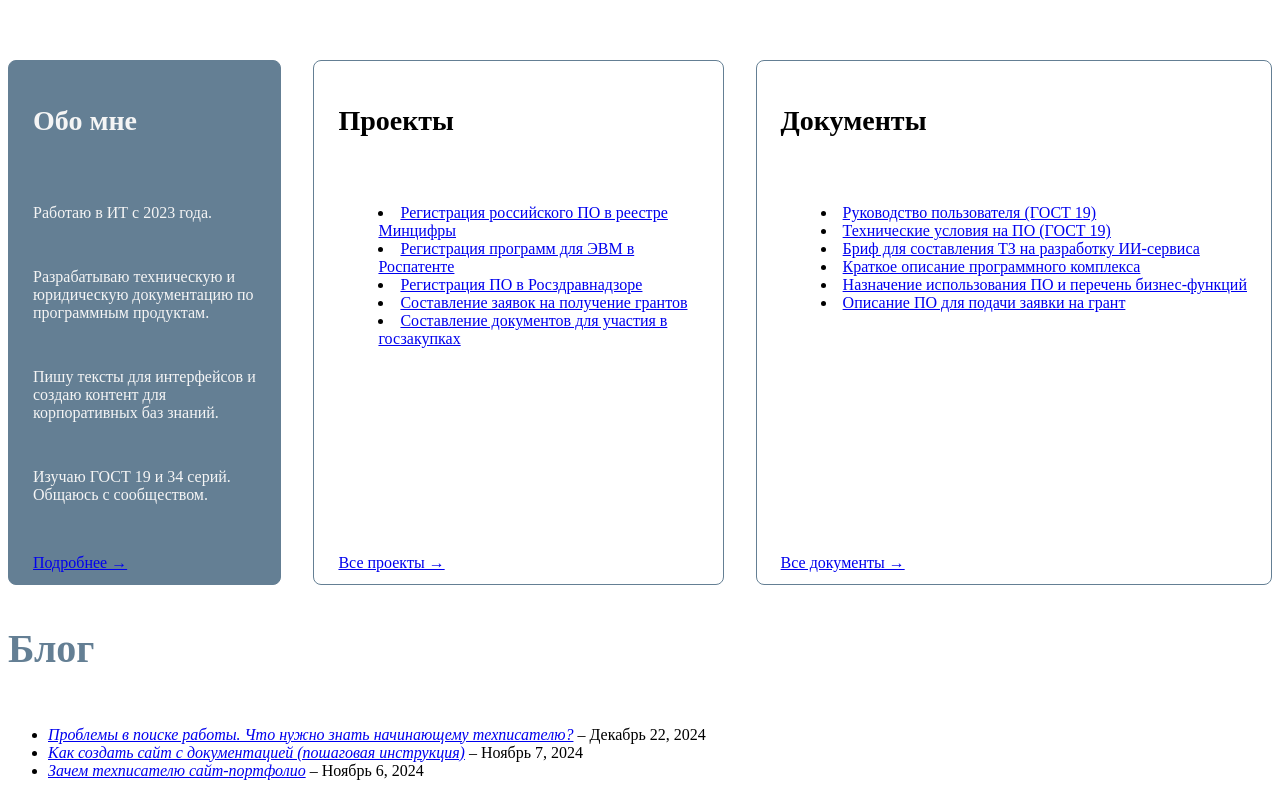
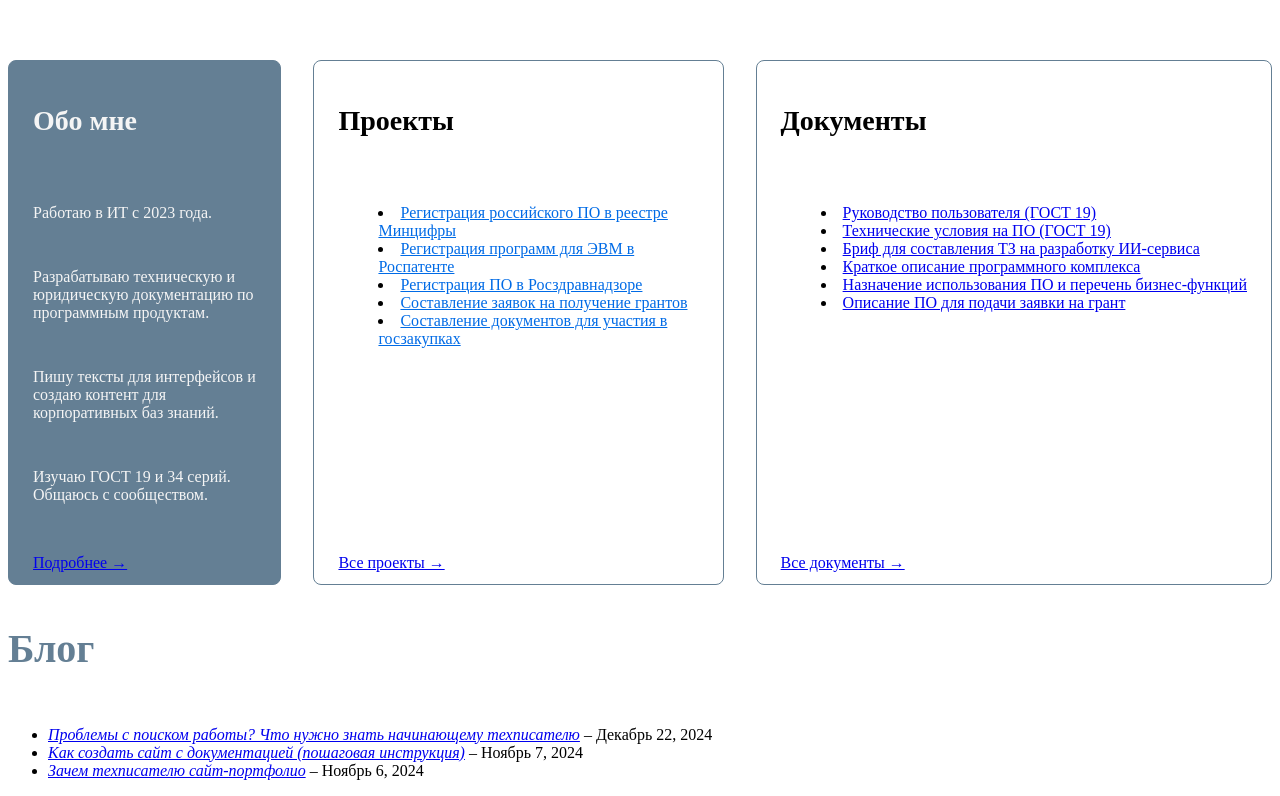
Before and after one commit to pnrf/myrepo, a Next.js app: page / in a window 1280 px wide. Shown: the part 625-1421 px from the top of the page. Built offline with nearby package versions, Linux system fonts and the light colour scheme.

Commit message:
docs: update content

```diff
--- a/components/main-page/main-page.jsx
+++ b/components/main-page/main-page.jsx
@@ -8,7 +8,7 @@ export default function MainPage() {
 					<div>
 						<h1 className={styles['hero-section__title']}>Юрий Панкратов</h1>
 						<h2 className={styles['hero-section__subtitle']}>технический писатель</h2>
-						<p className={styles['hero-section__text']}>На этом сайте собрал краткую информацию <a className={styles['hero-section__link']} href="/about/">о себе</a>, <a className={styles['hero-section__link']} href="/portfolio/">портфолио</a>, <a className={styles['hero-section__link']} href="/knowledge-base/">базу знаний</a> и <a className={styles['hero-section__link']} href="/blog/">блог</a>, чтобы показать свои умения и навыки на реальных примерах. </p>
+						<p className={styles['hero-section__text']}>На этом сайте собрал краткую информацию <a className={styles['link']} href="/about/">о себе</a>, <a className={styles['link']} href="/portfolio/">портфолио</a>, <a className={styles['link']} href="/knowledge-base/">базу знаний</a> и <a className={styles['link']} href="/blog/">блог</a>, чтобы показать свои умения и навыки на реальных примерах. </p>
 						<p className={styles['hero-section__text']}>Это позволяет эффективнее общаться с рекрутерами и тимлидами в процессе поиска работы. Экономит время.</p>
 					</div>
 					<div>
@@ -38,11 +38,11 @@ export default function MainPage() {
 					<div className={styles['portfolio-section__content']}>
 						<div className={styles['portfolio-section__text-wrapper']}>
 							<ul className={styles['portfolio-section__card-list']}>
-								<li><a href="/portfolio/projects/registratsiya-rossiyskogo-po-v-reyestre-mintsifry">Регистрация российского ПО в реестре Минцифры</a></li>
-								<li><a href="/portfolio/projects/registratsiya-programm-dlya-evm-v-rospatente">Регистрация программ для ЭВМ в Роспатенте</a></li>
-								<li><a href="/portfolio/projects/registratsiya-po-v-roszdravnadzore">Регистрация ПО в Росздравнадзоре</a></li>
-								<li><a href="/portfolio/projects/sostavleniye-zayavok-na-polucheniye-grantov">Составление заявок на получение грантов</a></li>
-								<li><a href="/portfolio/projects/sostavleniye-dokumentov-dlya-uchastiya-v-goszakupkakh">Составление документов для участия в госзакупках</a></li>
+								<li><a className={styles['link']} href="/portfolio/projects/registratsiya-rossiyskogo-po-v-reyestre-mintsifry">Регистрация российского ПО в реестре Минцифры</a></li>
+								<li><a className={styles['link']} href="/portfolio/projects/registratsiya-programm-dlya-evm-v-rospatente">Регистрация программ для ЭВМ в Роспатенте</a></li>
+								<li><a className={styles['link']} href="/portfolio/projects/registratsiya-po-v-roszdravnadzore">Регистрация ПО в Росздравнадзоре</a></li>
+								<li><a className={styles['link']} href="/portfolio/projects/sostavleniye-zayavok-na-polucheniye-grantov">Составление заявок на получение грантов</a></li>
+								<li><a className={styles['link']} href="/portfolio/projects/sostavleniye-dokumentov-dlya-uchastiya-v-goszakupkakh">Составление документов для участия в госзакупках</a></li>
 							</ul>
 						</div>
 						<a href="/portfolio/projects">Все проекты →</a>
--- a/components/main-page/main-page.module.css
+++ b/components/main-page/main-page.module.css
@@ -1,3 +1,8 @@
+.link {
+	color: rgb(0, 107, 230);
+	text-decoration: underline;
+}
+
 .section__title {
 	font-size: 40px;
 	color: #647F94;
@@ -32,11 +37,6 @@
 .hero-section__text {
 	margin-top: 1.5em;
 	line-height: 1.75em;
-}
-
-.hero-section__link {
-	color: rgb(0, 107, 230);
-	text-decoration: underline;
 }
 
 .hero-section__button {
--- a/pages/blog/index.mdx
+++ b/pages/blog/index.mdx
@@ -4,6 +4,6 @@
 
 ---
 
-- [*Проблемы в поиске работы. Что нужно знать начинающему техписателю?*](../blog/problemy-v-poiske-raboty-chto-nuzhno-znat-nachinayushchemu-tekhpisatelyu.mdx) – Декабрь 22, 2024
+- [*Проблемы с поиском работы? Что нужно знать начинающему техписателю*](../blog/problemy-v-poiske-raboty-chto-nuzhno-znat-nachinayushchemu-tekhpisatelyu.mdx) – Декабрь 22, 2024
 - [*Как создать сайт с документацией (пошаговая инструкция)*](../blog/how-create-website-with-documentation.mdx) – Ноябрь 7, 2024
 - [*Зачем техписателю сайт-портфолио*](../blog/zachem-tekhpisatelyu-sayt-portfolio.mdx) – Ноябрь 6, 2024
--- a/pages/blog/problemy-v-poiske-raboty-chto-nuzhno-znat-nachinayushchemu-tekhpisatelyu.mdx
+++ b/pages/blog/problemy-v-poiske-raboty-chto-nuzhno-znat-nachinayushchemu-tekhpisatelyu.mdx
@@ -1,4 +1,4 @@
-# Проблемы в поиске работы. Что нужно знать начинающему техписателю?
+# Проблемы с поиском работы? Что нужно знать начинающему техписателю
 
 *Найти свою первую работу, чтобы войти в профессию, – непростая задача. В процессе поиска соискатели сталкиваются со многими препятствиями. В этой статье я расскажу, на что нужно обратить внимание, чтобы сэкономить время и повысить свои шансы на трудоустройство.*
 
--- a/pages/index.mdx
+++ b/pages/index.mdx
@@ -2,6 +2,6 @@ import MainPage from '../components/main-page/main-page'
 
 <MainPage />
 
-- [*Проблемы в поиске работы. Что нужно знать начинающему техписателю?*](../blog/problemy-v-poiske-raboty-chto-nuzhno-znat-nachinayushchemu-tekhpisatelyu.mdx) – Декабрь 22, 2024
+- [*Проблемы с поиском работы? Что нужно знать начинающему техписателю*](../blog/problemy-v-poiske-raboty-chto-nuzhno-znat-nachinayushchemu-tekhpisatelyu.mdx) – Декабрь 22, 2024
 - [*Как создать сайт с документацией (пошаговая инструкция)*](../blog/how-create-website-with-documentation.mdx) – Ноябрь 7, 2024
 - [*Зачем техписателю сайт-портфолио*](../blog/zachem-tekhpisatelyu-sayt-portfolio.mdx) – Ноябрь 6, 2024
```
